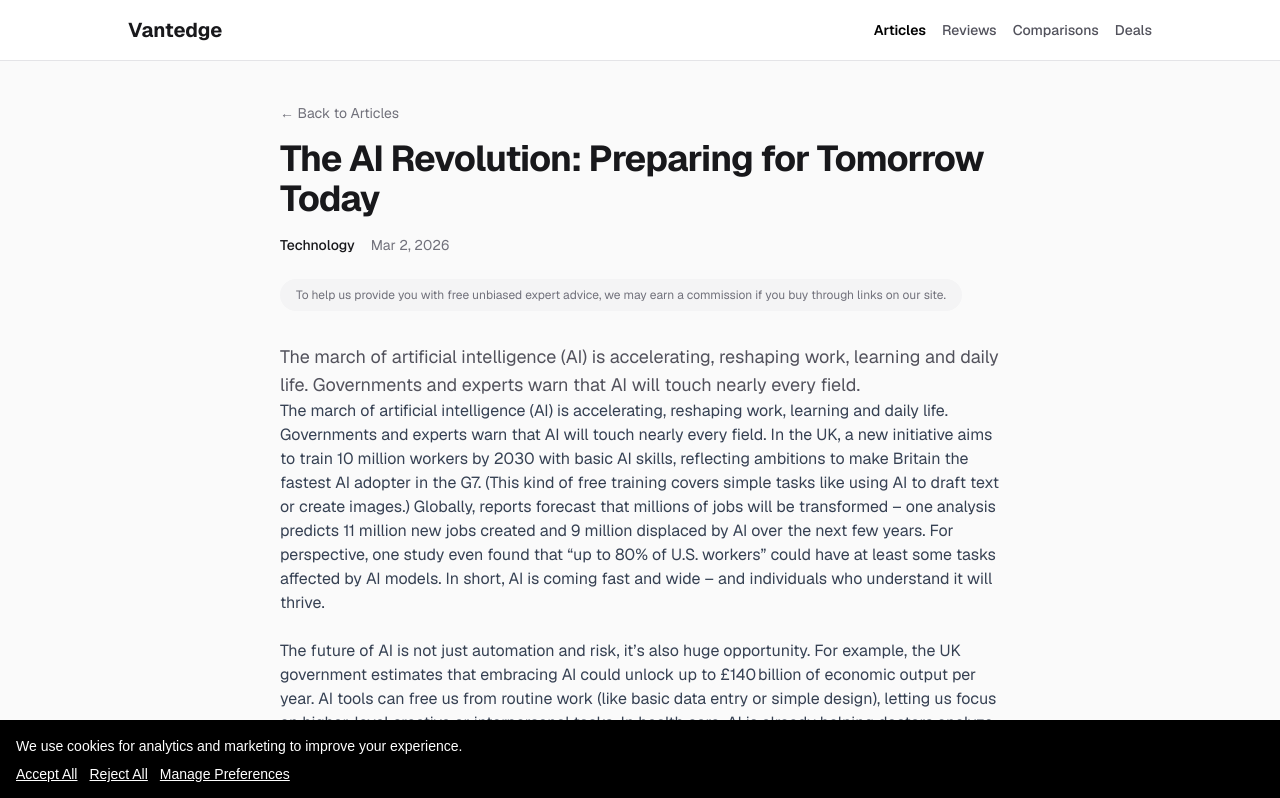
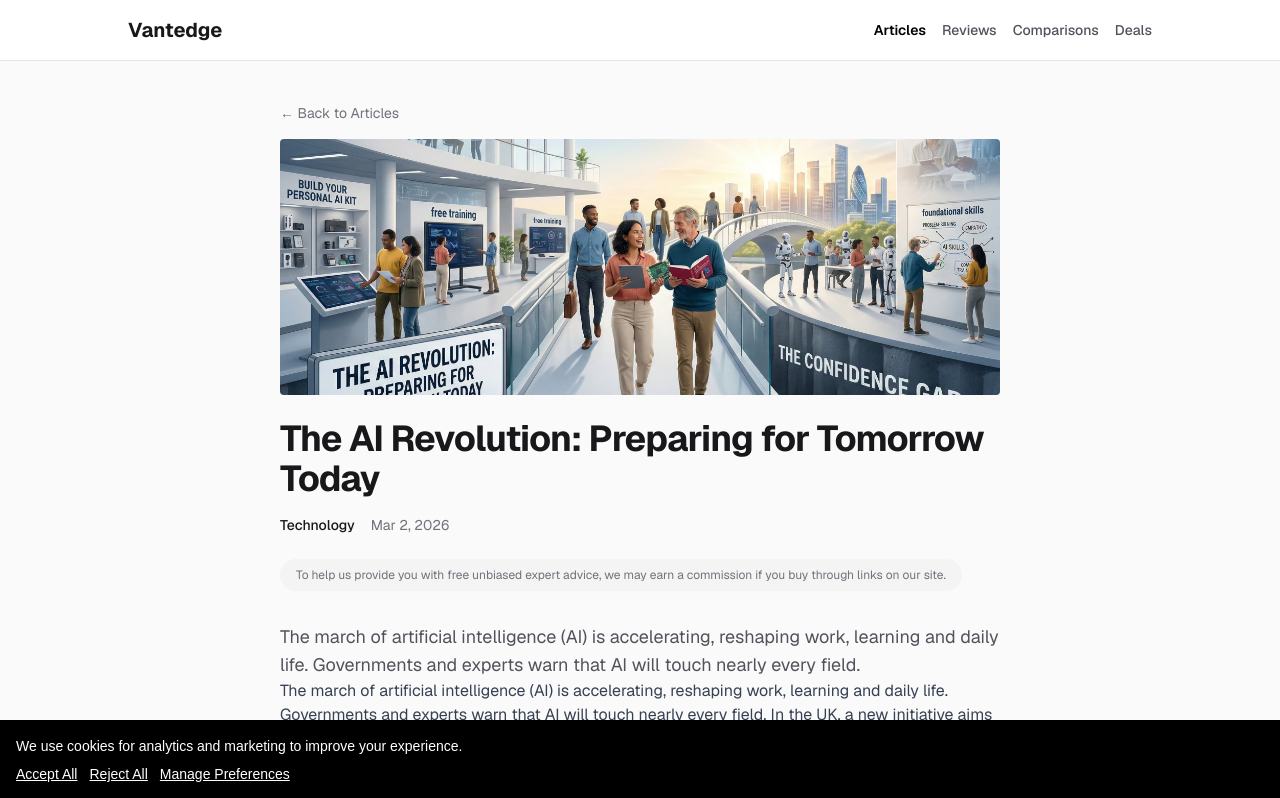
Before and after one commit to uchennaezeilo/vantedge, a Next.js app: page /articles/ai-revolution-preparing-for-tomorrow in a window 1280 px wide. Shown: the top 798 px of the page. Built offline with nearby package versions, Linux system fonts and the light colour scheme.

Commit message:
Updating articles slug

```diff
--- a/app/articles/[slug]/page.tsx
+++ b/app/articles/[slug]/page.tsx
@@ -36,6 +36,15 @@ export default async function ArticlePage({ params }: { params: Promise<{ slug:
             &larr; Back to Articles
           </Link>
 
+          {article.image && (
+            // eslint-disable-next-line @next/next/no-img-element
+            <img
+              src={article.image}
+              alt={article.title}
+              className="w-full h-64 object-cover rounded mb-6"
+            />
+          )}
+
           <h1 className="text-3xl sm:text-4xl font-bold tracking-tight mb-4">{article.title}</h1>
 
           <div className="flex items-center gap-4 text-sm text-zinc-500 dark:text-zinc-400 mb-6">
```
